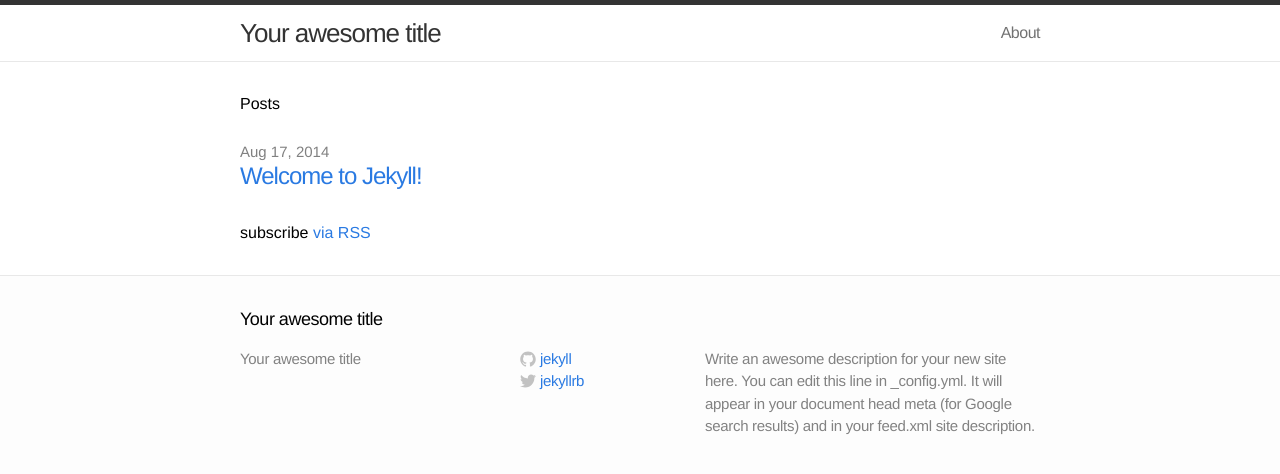
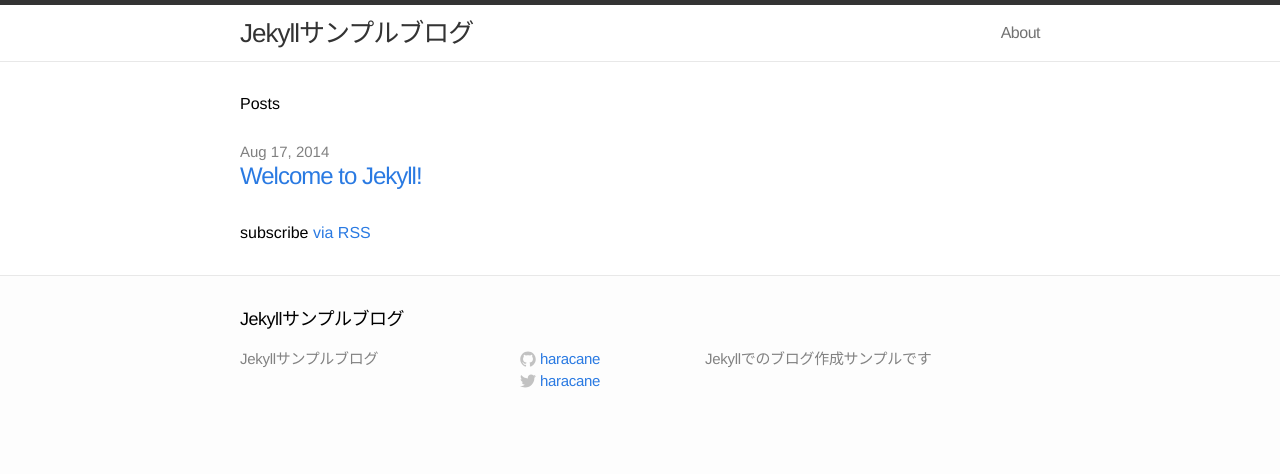
Before and after one commit to haracane/sample-blog.enogineer.com, a Jekyll site: the page built from index.html, in a window 1280 px wide. Shown: the top 474 px of the page. Built offline with Jekyll 4.4.1, drawn with Linux system fonts in a browser that asks for light colours.

Commit message:
Update config

```diff
--- a/_config.yml
+++ b/_config.yml
@@ -1,10 +1,10 @@
 # Site settings
-title: Your awesome title
-description: "Write an awesome description for your new site here. You can edit this line in _config.yml. It will appear in your document head meta (for Google search results) and in your feed.xml site description."
+title: Jekyllサンプルブログ
+description: "Jekyllでのブログ作成サンプルです"
 baseurl: ""
-url: "http://yourdomain.com"
-twitter_username: jekyllrb
-github_username:  jekyll
+url: "http://sample-blog.enogineer.com"
+twitter_username: haracane
+github_username:  haracane
 
 # Build settings
 markdown: kramdown
```
